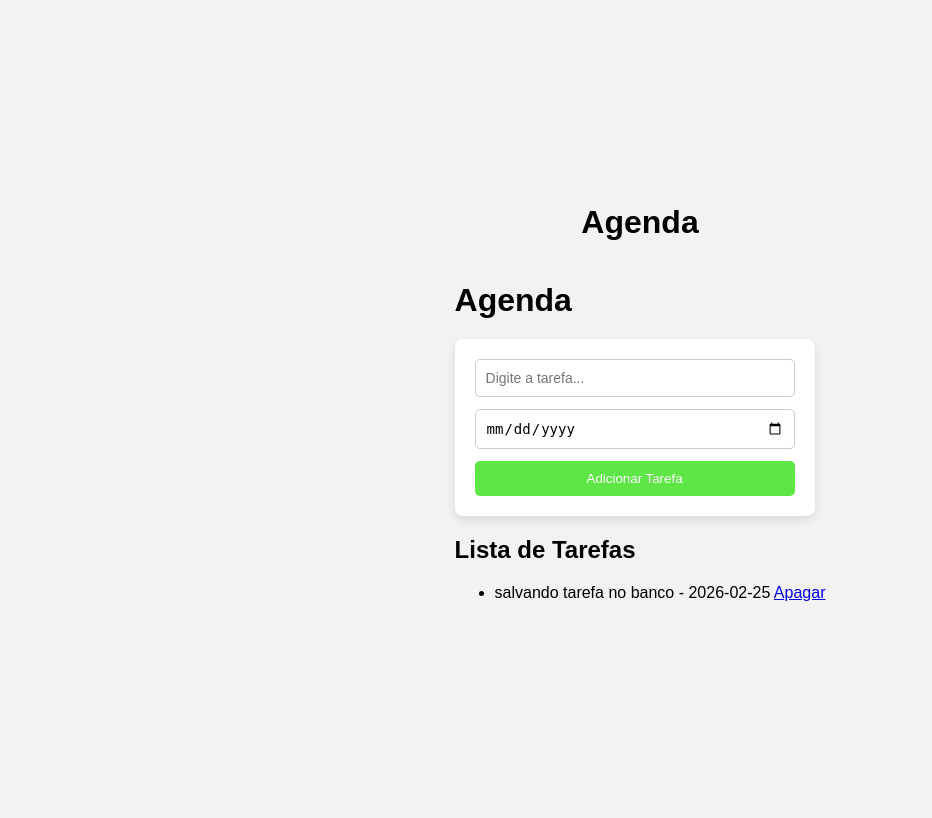
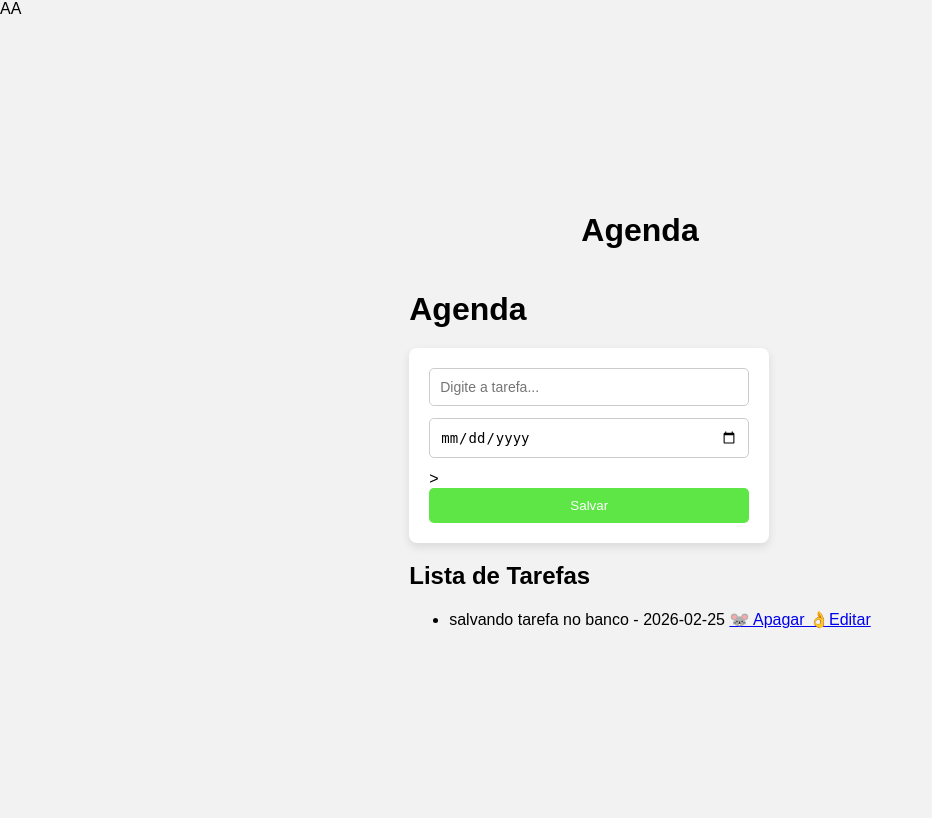
Before and after one commit to RickTheBestDev/Agenda, a Flask app: page /agenda in a window 1280 px wide. Shown: the whole page, without its empty margins (0-932 px from the left). Before the commit the page ends 601 px from the top, so only its background shows below. Run offline with Flask 3, Linux system fonts and the light colour scheme; data comes from the database, SQL or seed files in the repository; both versions use the stored data as it was after the commit.

Commit message:
feat: adicionando funcionalidades

```diff
--- a/app.py
+++ b/app.py
@@ -26,6 +26,21 @@ def delete(idTarefa):
    #return render_template('agenda.html', titulo='Agenda', tarefas=tarefas)
     return redirect(url_for('agenda'))
 
+@app.route('/update/<int:idTarefa>', methods=['GET','POST'])
+def update(idTarefa):
+    tarefas = None
+
+    if request.method == 'POST':
+        titulo_tarefa = request.form['titulo-tarefa']
+        data_conclusao = request.form['data-conclusao']
+        tarefa = Tarefa(titulo_tarefa, data_conclusao,idTarefa)
+        tarefa.atualizar_tarefa()
+
+    tarefas = Tarefa.obter_tarefas()
+    tarefa_selecionada = Tarefa.id(idTarefa)
+    return render_template('agenda.html', titulo=f'Editando a tarefa id: {idTarefa}',
+    tarefas=tarefas, tarefa_selecionada = tarefa_selecionada    )
+
 @app.route('/ola')
 def ola_mundo():
     return "Olá, Mundo!"
--- a/models/tarefa.py
+++ b/models/tarefa.py
@@ -42,3 +42,11 @@ class Tarefa:
             params: tuple = (self.id_tarefa,)
             resultado: Cursor = db.executar(query, params)
             return resultado
+
+
+    def atualizar_tarefa(self) -> Cursor:
+        with Database('./data/tarefas.sqlite3') as db:
+            query: str = 'UPDATE tarefa SET titulo_tarefa = ?,data_conclusao = ?, WHERE id = ?;'
+            params: tuple = (self.titulo_tarefa, self.data_conclusao, self.id_tarefa)
+            resultado: Cursor = db.executar(query, params)
+            return resultado
--- a/templates/agenda.html
+++ b/templates/agenda.html
@@ -1,4 +1,4 @@
-{% extends "base.html" %}
+AA{% extends "base.html" %}
 {% block content %}
 
 <div class="container-principal">
@@ -7,18 +7,29 @@
 
     <form method="POST">
        <input type="text" name="titulo-tarefa" class="input-bonito"
-              placeholder="Digite a tarefa..." required>
+              placeholder="Digite a tarefa..." value="{{tarefa_selecionada.titulo_tarefa if
+                tarefa_selecionada else ''}}"required>
 
-        <input type="date" name="data-conclusao" class="input-bonito">
+        <input type="date" name="data-conclusao" class="input-bonito" value="{{tarefa_selecionada.data_conclusao if
+                tarefa_selecionada else ''}}"required>>
 
-        <button type="submit" class="btn-adicionar">Adicionar Tarefa</button>
+
+        <button type="submit" class="btn-adicionar">Salvar</button>
+
+        {% if tarefa_selecionada %}
+            <a href="{{url_for ('agenda') }}" class=" btn btn-secondary"> Cancelar </a>
+        {% endif %}
+
     </form>
         <h2>Lista de Tarefas</h2>
         {% if tarefas %}
           <ul>
             {% for tarefa in tarefas %}
-            <li>{{ tarefa.titulo_tarefa }} - {{ tarefa.data_conclusao }} <a href=
-              "{{url_for ('delete', idTarefa=tarefa.id_tarefa) }}"> Apagar </a> </li>
+            <li>{{ tarefa.titulo_tarefa }} - {{ tarefa.data_conclusao }}
+              <a href="{{url_for ('delete', idTarefa=tarefa.id_tarefa) }}"> 🐭 Apagar </a>
+             <a href="{{url_for ('update', idTarefa=tarefa.id_tarefa) }}"> 👌Editar </a></li>
+
+              <!-- Controle para editar -->
             {% endfor %}
           </ul>
         {% else %}
```
Also changed, not shown: data/tarefas.sqlite3.
